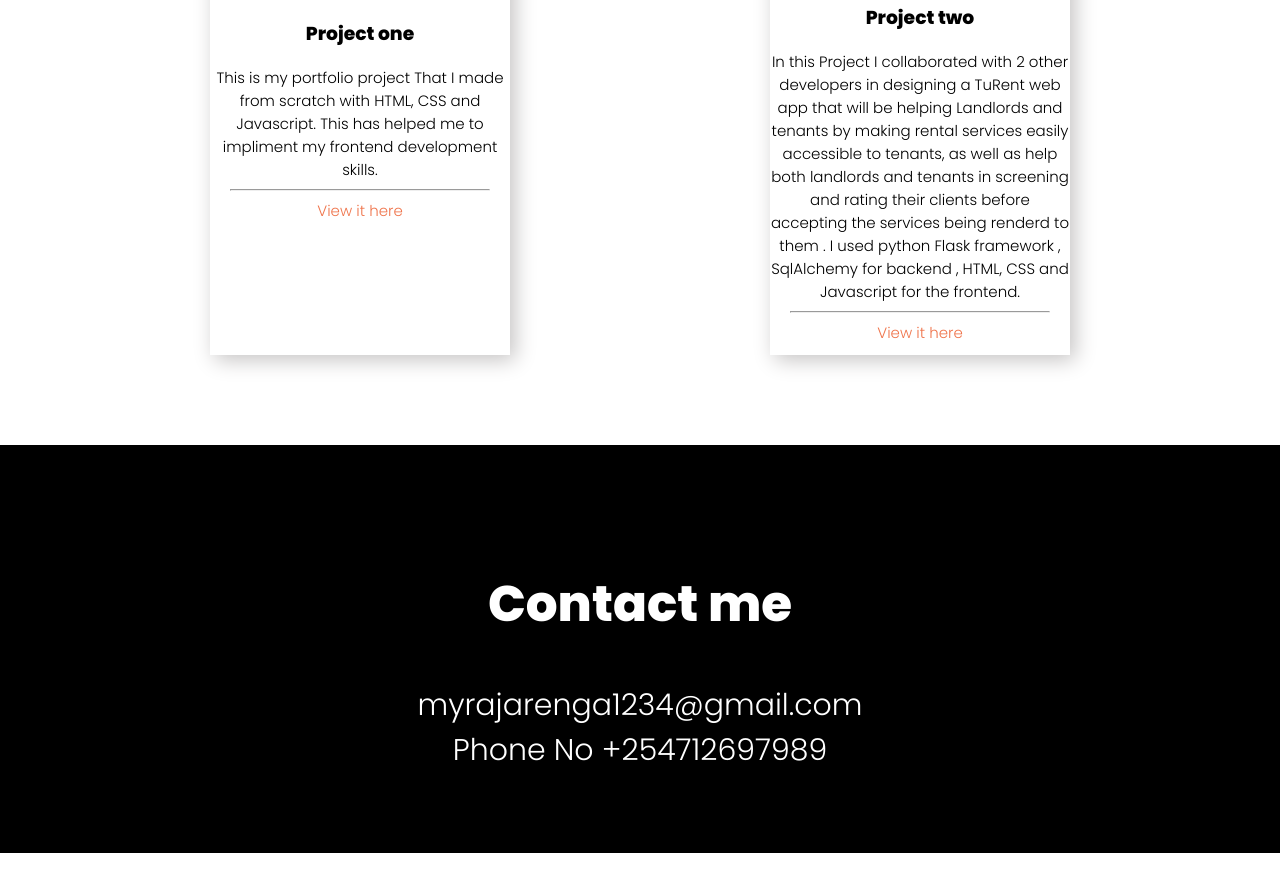
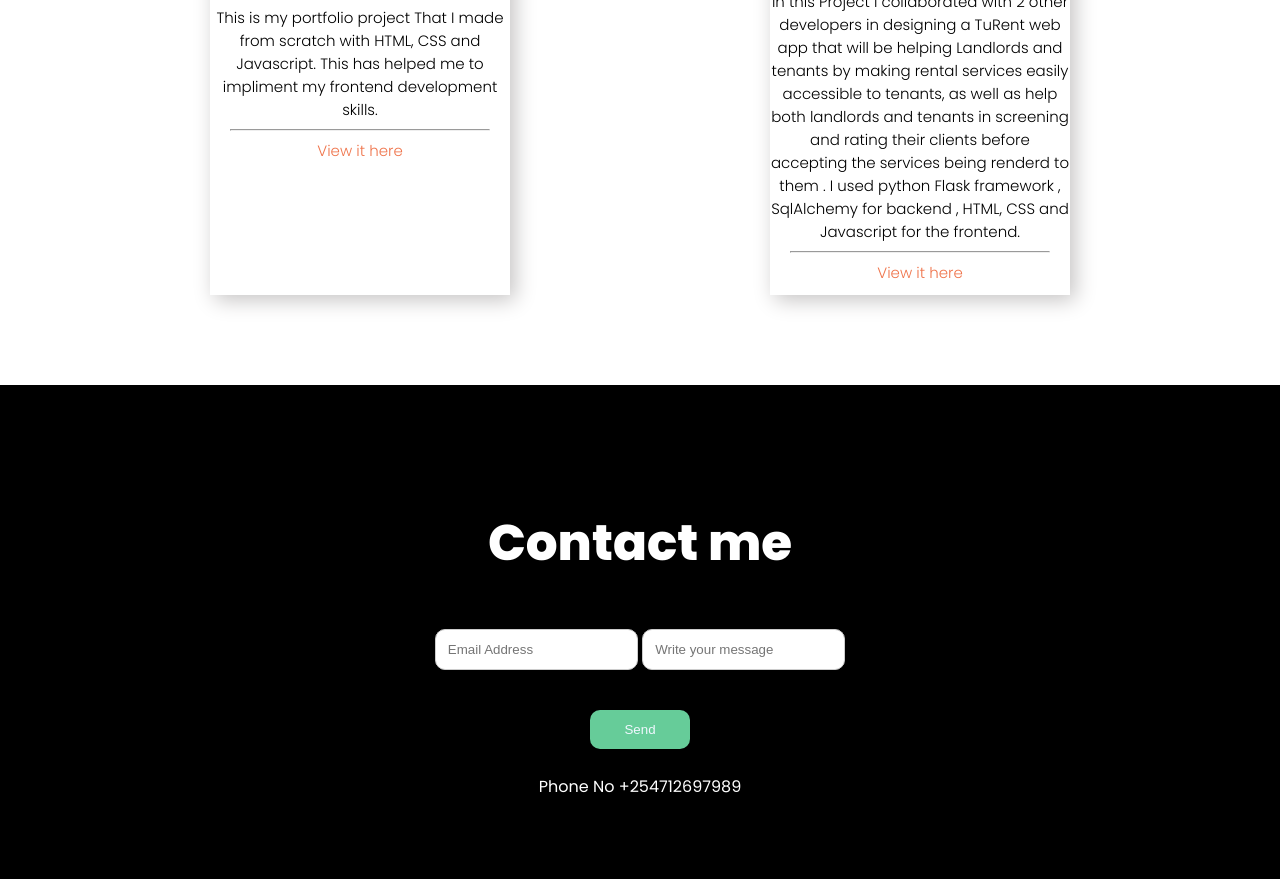
Before and after one commit to myrajarenga/myrajarenga.github.io, a plain HTML site: page index.html in a window 1280 px wide. Shown: the part 1784-2663 px from the top of the page. Before the commit the page ends 2637 px from the top, so only its background shows below. Drawn offline with Linux system fonts and the light colour scheme.

Commit message:
modified styles and added contact submission form to contact section

```diff
--- a/index.html
+++ b/index.html
@@ -47,8 +47,8 @@
     <section class="sub-section" id="about-me">
         <div class="information">
             <h2>About Me</h2>
-            <p class="paragraph">Hello My Name is Myra Jarenga I am Software developer and Technical writer with passion to teach others through my writing and documentation. </p>
-            <p class="paragraph">Looking for an Internship position that would help me learn from other developers as well as open source projects that I can contribute to.</p>
+            <p class="p">Hello My Name is Myra Jarenga I am Software developer and Technical writer with passion to teach others through my writing and documentation. </p>
+            <p class="p">Looking for an Internship position that would help me learn from other developers as well as open source projects that I can contribute to.</p>
             <p>View my resume<a class="resume_link" href="https://docs.google.com/document/d/19aAHyLmdlULCqqJez28YNpJphNoHUebN3ZWoPSPBKE0/edit" target="_blank"> here</a></p>
         </div>
 
@@ -79,9 +79,19 @@
     </section>
 
     <footer id="contact-me">
+       <!---
+        <p>myrajarenga1234@gmail.com</p>
+        <p>Phone No +254712697989</p> -->
         <h2>Contact me</h2>
-        <p>myrajarenga1234@gmail.com</p>
-        <p>Phone No +254712697989</p>
+        <form action="https://formsubmit.co/myrajarenga1234@gmail.com" method="POST">
+            <input type="email" name="email" placeholder="Email Address" required>
+            <input type="text" name="name"placeholder='Write your message' required>
+
+            <button type="submit">Send</button>
+            <br>
+            <paragraph>Phone No +254712697989</paragraph>
+
+       </form>
     </footer>
 
 
--- a/styles.css
+++ b/styles.css
@@ -5,6 +5,7 @@ body {
 
 section {
     background-color: white;
+
 }
 
 .hero {
@@ -49,8 +50,8 @@ h2 {
 
 p {
     margin: 0;
-    font-size: 30px;
-    font-weight: 300;
+    font-size: larger ;
+    font-weight: 500;
 }
 
 .subtext {
@@ -141,7 +142,7 @@ p {
 }
 
 @media only screen and (max-width: 600px) {
-    .project-container {
+    .project-container, .information, .headshot-container {
         display: flex;
         flex-wrap: wrap;
     }
@@ -221,3 +222,32 @@ a {
 .paragraph{
     font-size: 25px;
 }
+input[type="text"],
+input[type="email"] {
+    padding: 12px;
+    border-radius: 10px;
+    border: 1px solid #ccc;
+    box-sizing: border-box;
+    margin-top: 6px;
+    text-emphasis-color: black;
+}
+
+button {
+    color: aliceblue;
+    display: block;
+    margin: 0 auto;
+    border-radius: 10px;
+    width: 100px;
+    padding: 12px 20px;
+    background-color: #66CC99;
+    border: none; /* changed 'blac' to 'none' */
+    cursor: pointer;
+    margin-top: 40px;
+}
+
+button:hover {
+    color: #ef744b;
+}
+.paragraph {
+    font-size: small;
+}
```
